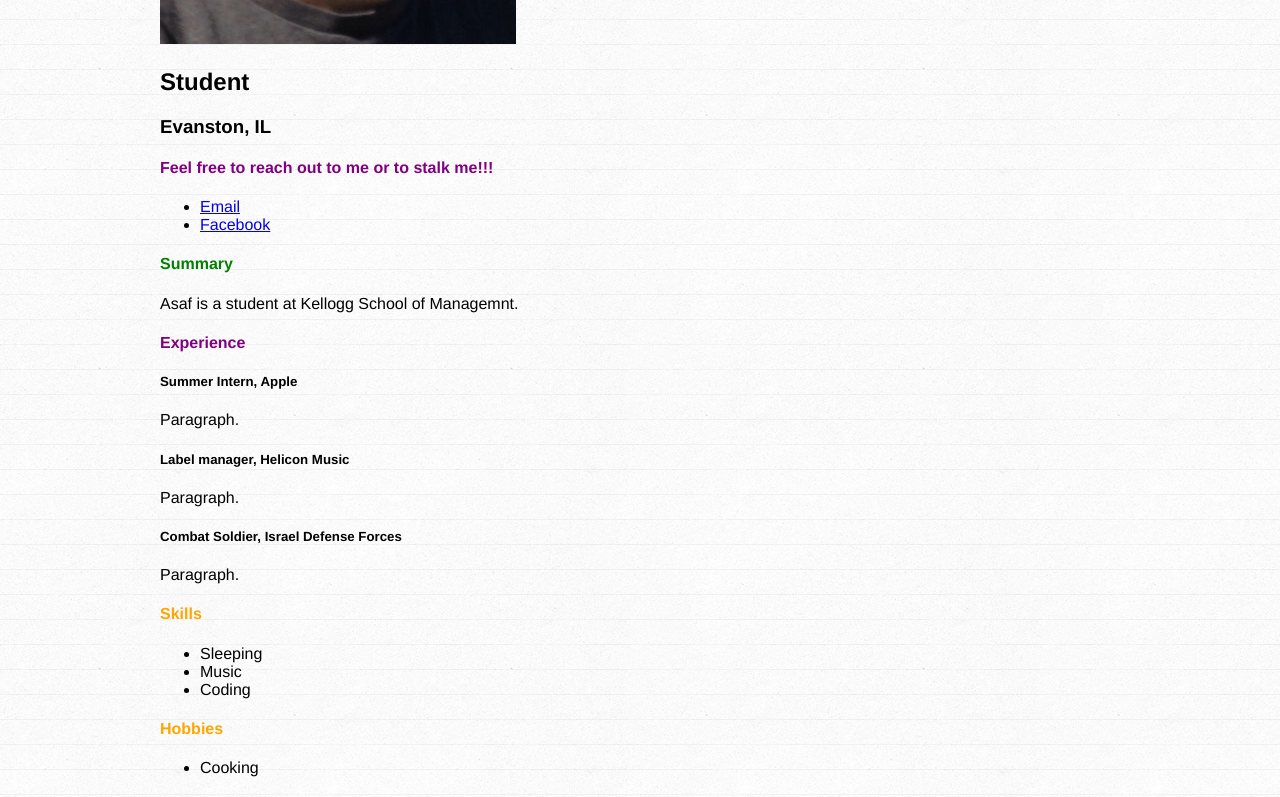
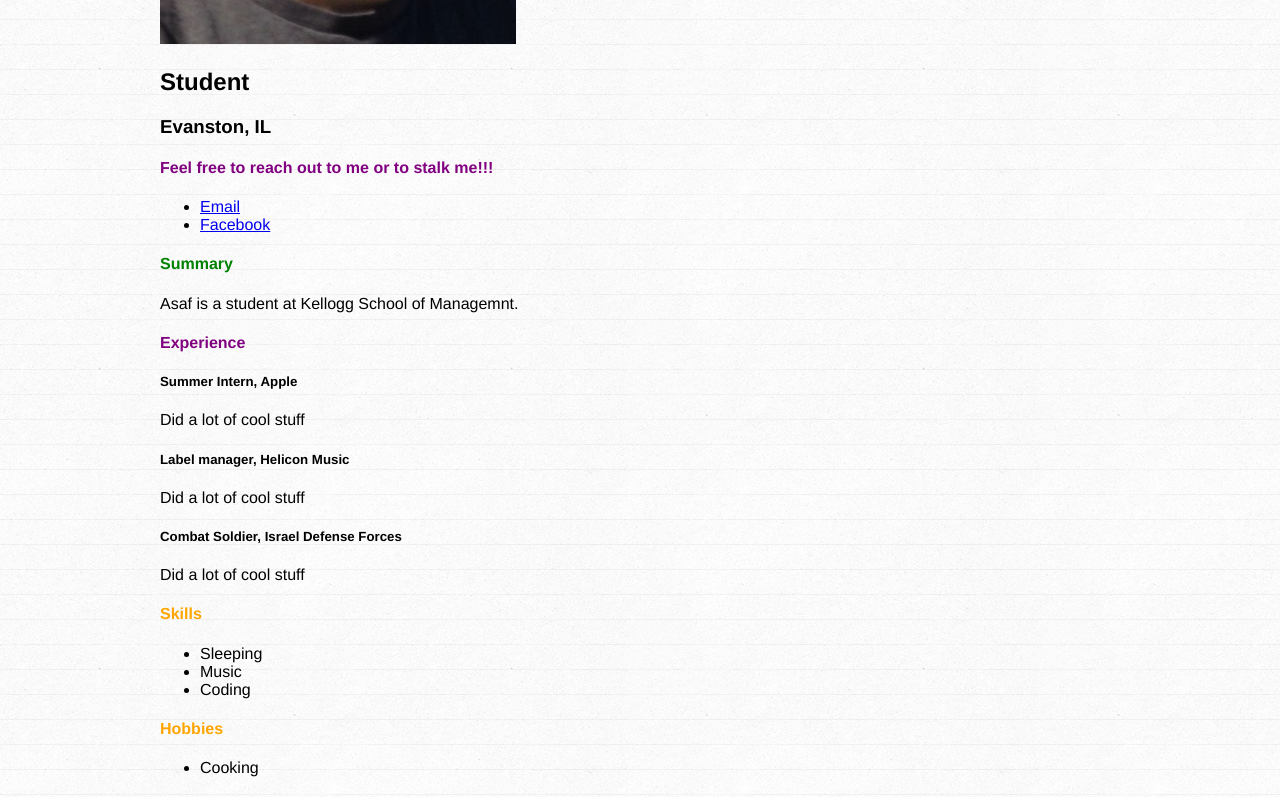
Before and after one commit to Asaf-Alshech/Asaf-Alshech.github.io, a plain HTML site: page index.html in a window 1280 px wide. Shown: the part 666-1463 px from the top of the page. Drawn offline with nearby package versions, Linux system fonts and the light colour scheme.

Commit message:
Changed text

```diff
--- a/index.html
+++ b/index.html
@@ -31,15 +31,15 @@
       <h4>Experience</h4>
       <div>
         <h5>Summer Intern, Apple</h5>
-        <p>Paragraph.</p>
+        <p>Did a lot of cool stuff</p>
     </div>
     <div>
         <h5>Label manager, Helicon Music</h5>
-        <p>Paragraph.</p>
+        <p>Did a lot of cool stuff</p>
       </div>
       <div>
         <h5>Combat Soldier, Israel Defense Forces</h5>
-        <p>Paragraph.</p>
+        <p>Did a lot of cool stuff</p>
       </div>
     </div>
     <div>
```
